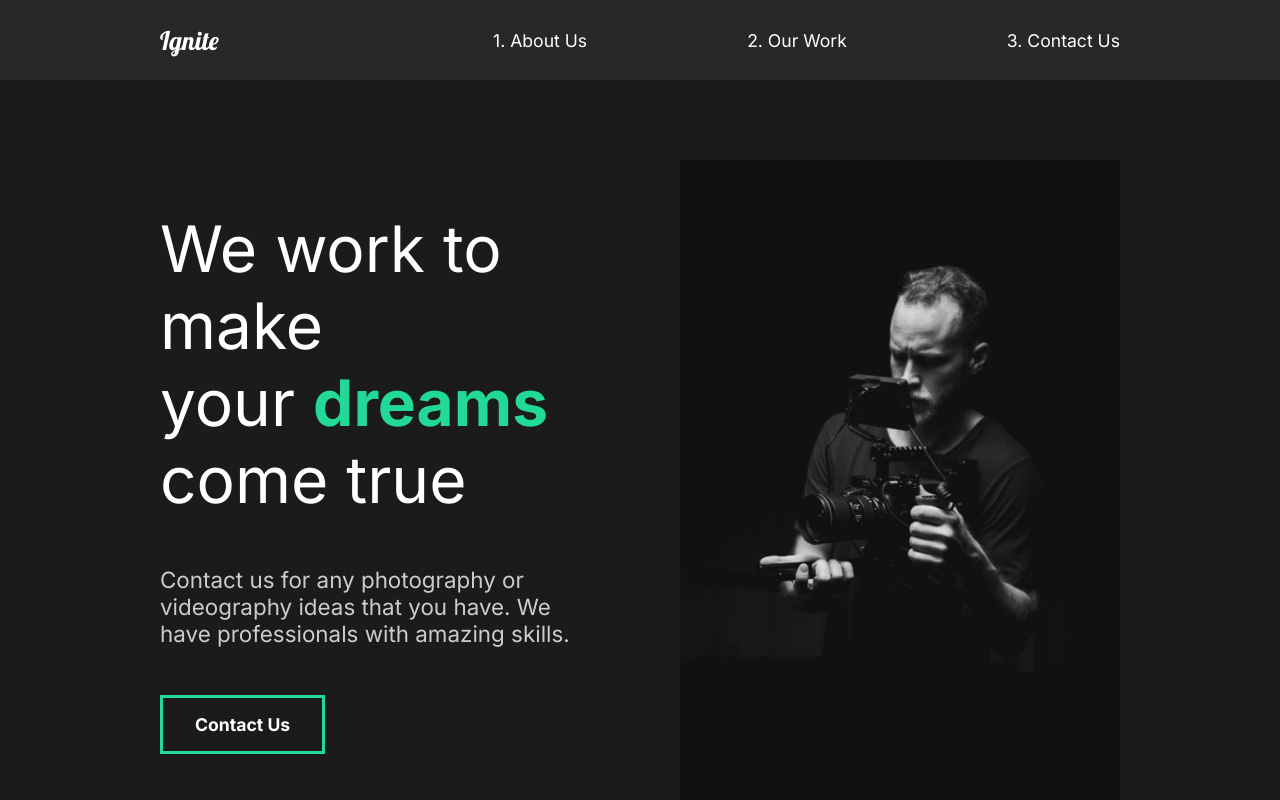
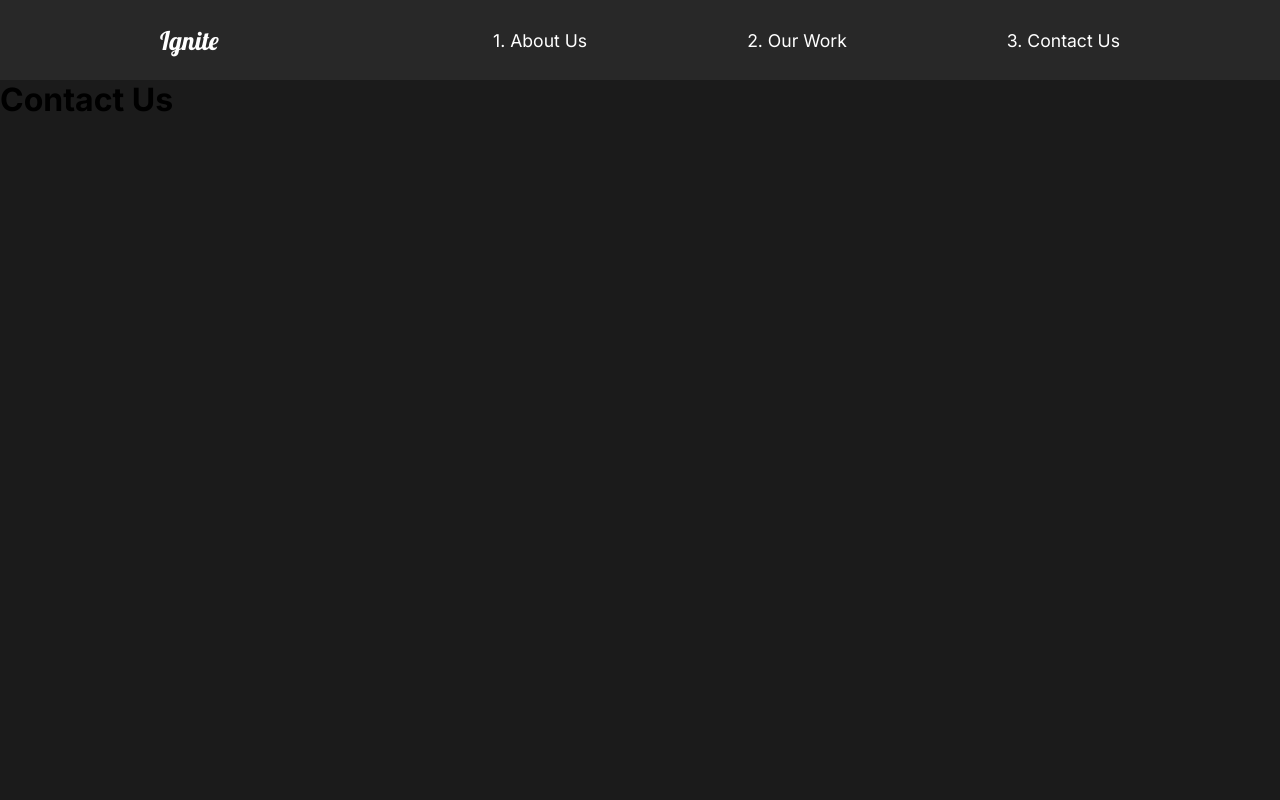
Before and after one commit to salmanahmedx/agency-portfolio-react, a React (Create React App) app: page /contact in a window 1280 px wide. Shown: the top 800 px of the page. Built offline with nearby package versions, Linux system fonts and the light colour scheme.

Commit message:
react router

```diff
--- a/src/App.js
+++ b/src/App.js
@@ -2,13 +2,20 @@
 import AboutUs from "./pages/AboutUs";
 import GlobalStyle from "./components/GlobalStyle";
 import Nav from "./components/Nav";
+import ContactUs from "./pages/ContactUs";
+import OurWork from "./pages/OurWork";
+import { Route, Routes } from "react-router-dom"
 
 function App() {
   return (
     <div className="App">
       <GlobalStyle></GlobalStyle>
       <Nav />
-      <AboutUs />
+      <Routes>
+        <Route path="/" element={<AboutUs />}></Route>
+        <Route path="/work" element={<OurWork></OurWork>}></Route>
+        <Route path="/contact" element={<ContactUs></ContactUs>}></Route>
+      </Routes>
     </div>
   );
 }
--- a/src/components/Nav.js
+++ b/src/components/Nav.js
@@ -1,20 +1,21 @@
 import React from 'react';
 import styled from 'styled-components';
+import { Link } from "react-router-dom"
 
 const Nav = () => {
     return (
         <div>
             <StyledNav>
-                <h1><a href="#" id="logo">Ignite</a></h1>
+                <h1><Link to="/" id="logo">Ignite</Link></h1>
                 <ul>
                     <li>
-                        <a href="#">1. About Us</a>
+                        <Link to="/">1. About Us</Link>
                     </li>
                     <li>
-                        <a href="#">2. Our Work</a>
+                        <Link to="/work">2. Our Work</Link>
                     </li>
                     <li>
-                        <a href="#">3. Contact Us</a>
+                        <Link to="/contact">3. Contact Us</Link>
                     </li>
                 </ul>
             </StyledNav>
--- a/src/index.js
+++ b/src/index.js
@@ -2,11 +2,14 @@
 import ReactDOM from 'react-dom/client';
 import App from './App';
 import reportWebVitals from './reportWebVitals';
+import { BrowserRouter } from 'react-router-dom';
 
 const root = ReactDOM.createRoot(document.getElementById('root'));
 root.render(
   <React.StrictMode>
-    <App />
+    <BrowserRouter>
+      <App />
+    </BrowserRouter>
   </React.StrictMode>
 );
 
--- /dev/null
+++ b/src/pages/ContactUs.js
@@ -0,0 +1,11 @@
+import React from 'react';
+
+const ContactUs = () => {
+    return (
+        <div>
+            <h1>Contact Us</h1>
+        </div>
+    );
+};
+
+export default ContactUs;
--- /dev/null
+++ b/src/pages/OurWork.js
@@ -0,0 +1,11 @@
+import React from 'react';
+
+const OurWork = () => {
+    return (
+        <div>
+            <h1>Our Work</h1>
+        </div>
+    );
+};
+
+export default OurWork;
```
